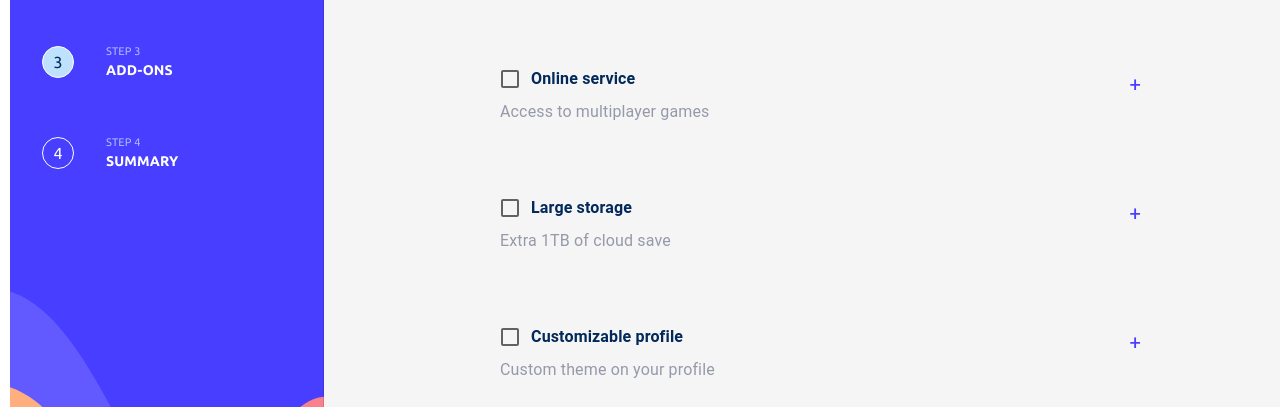
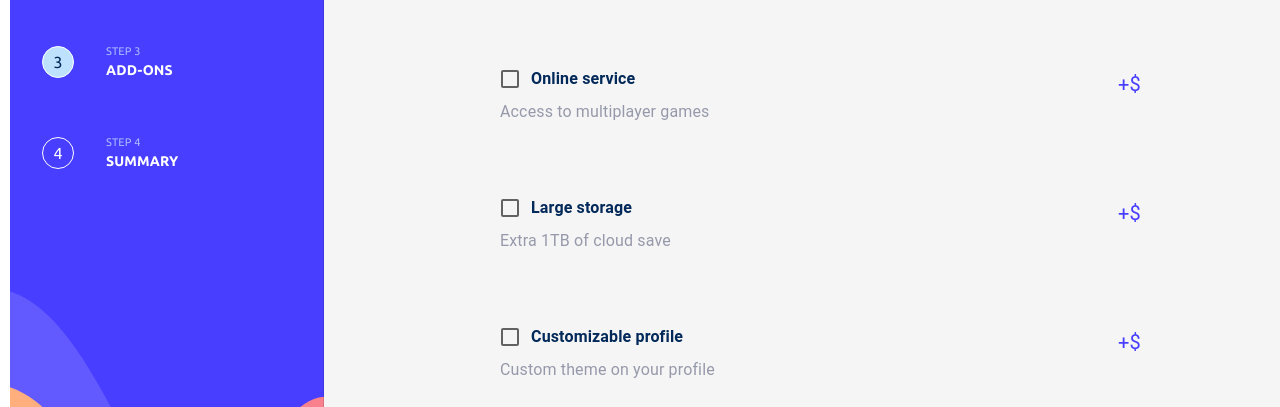
Before and after one commit to atamayo1/my-multi-step-form, a React (Vite) app: page /add-ons in a window 1280 px wide. Shown: the part 192-599 px from the top of the page. Built offline with nearby package versions, Linux system fonts and the light colour scheme.

Commit message:
i added fixes for the second view on the functionality

```diff
--- a/src/components/multistep/FirstStep.jsx
+++ b/src/components/multistep/FirstStep.jsx
@@ -8,6 +8,7 @@ import { Box, Button, Stack, TextField } from "@mui/material";
 import { useState } from "react";
 import { useForm } from "../../hooks/useForm";
 import { useNavigate } from "react-router-dom";
+import { useEffect } from "react";
 
 const FirstStep = () => {
   const navigate = useNavigate();
@@ -38,6 +39,10 @@ const FirstStep = () => {
       }
     }
   };
+
+  useEffect(() => {
+    localStorage.clear();
+  }, [])
 
   return (
     <ContentMultiStep>
--- a/src/components/multistep/SecondStep.jsx
+++ b/src/components/multistep/SecondStep.jsx
@@ -34,7 +34,7 @@ const SecondStep = () => {
     };
     if (newData) {
       localStorage.setItem("second-step", JSON.stringify(newData));
-      navigate("/add-ons", { state: { ...newData } });
+      navigate("/add-ons");
     }
   };
   const handleMonthlyOrYearly = async () => {
@@ -104,6 +104,7 @@ const SecondStep = () => {
             <Button
               variant="contained"
               className="btn-next-step"
+              disabled={cardSelection?.title ? false : true}
               onClick={() => handleNextStep()}
             >
               Next Step
--- a/src/components/multistep/ThirdStep.jsx
+++ b/src/components/multistep/ThirdStep.jsx
@@ -47,7 +47,7 @@ const ThirdStep = () => {
     };
     if (newData) {
       localStorage.setItem("third-step", JSON.stringify(newData));
-      navigate("/summary", { state: { ...newData } });
+      navigate("/summary");
     }
   };
   useEffect(() => {
@@ -92,7 +92,7 @@ const ThirdStep = () => {
               </FormGroup>
             </FormControl>
             <FormLabel>
-              +{`${secondData.monthly ? 1 : ""}${secondData.yearly ? 10 : ""}`}
+              +${`${secondData.monthly ? 1 : ""}${secondData.yearly ? 10 : ""}`}
               {secondData.monthly ? "/mo" : ""}
               {secondData.yearly ? "/yr" : ""}
             </FormLabel>
@@ -121,7 +121,7 @@ const ThirdStep = () => {
               </FormGroup>
             </FormControl>
             <FormLabel>
-              +{`${secondData.monthly ? 2 : ""}${secondData.yearly ? 20 : ""}`}
+              +${`${secondData.monthly ? 2 : ""}${secondData.yearly ? 20 : ""}`}
               {secondData.monthly ? "/mo" : ""}
               {secondData.yearly ? "/yr" : ""}
             </FormLabel>
@@ -150,7 +150,7 @@ const ThirdStep = () => {
               </FormGroup>
             </FormControl>
             <FormLabel>
-              +{`${secondData.monthly ? 2 : ""}${secondData.yearly ? 20 : ""}`}
+              +${`${secondData.monthly ? 2 : ""}${secondData.yearly ? 20 : ""}`}
               {secondData.monthly ? "/mo" : ""}
               {secondData.yearly ? "/yr" : ""}
             </FormLabel>
```
